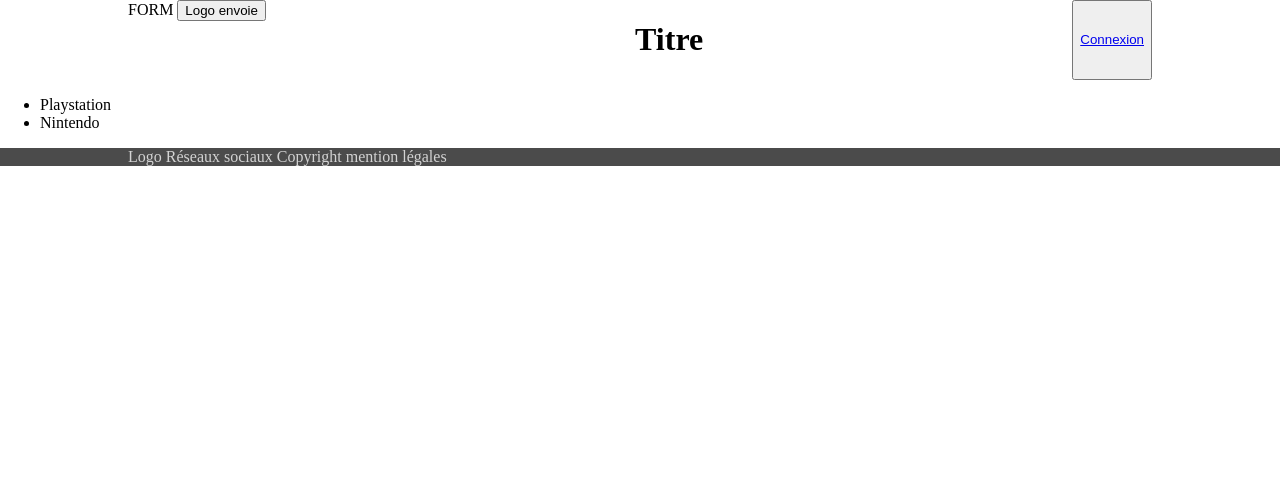
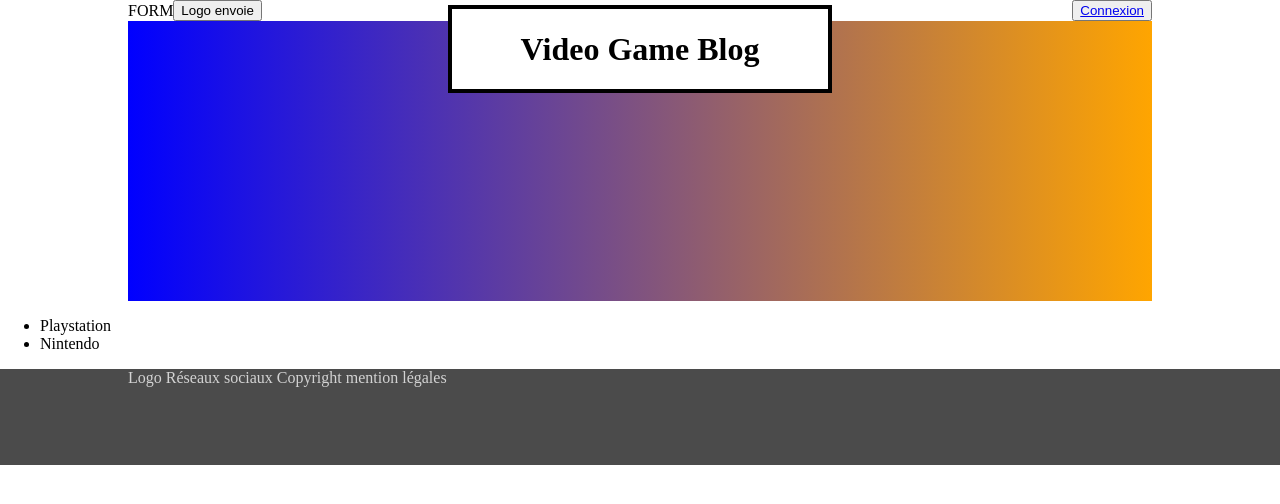
Before and after one commit to Zypheone94/Blog, a Django app: page / in a window 1280 px wide. Shown: the top 504 px of the page. Run offline with Django 4.2, Linux system fonts and the light colour scheme.

Commit message:
Nav / Main
Mise en fond du header
avec Dimensions correct pour la nav ainsi que le H1 et la bannière du site

```diff
--- a/src/Blog/static/css/base.css
+++ b/src/Blog/static/css/base.css
@@ -2,12 +2,47 @@ body {
   margin: 0;
 }
 body header {
+  padding: 0 10%;
+}
+body header nav {
   display: flex;
   justify-content: space-between;
-  padding: 0 10%;
+}
+body header nav form {
+  min-width: 35%;
+  display: flex;
+  justify-content: start;
+  align-items: center;
+}
+body header nav div {
+  min-width: 35%;
+  display: flex;
+  justify-content: end;
+  align-items: center;
+}
+body header #main {
+  background: linear-gradient(to right, blue, orange);
+  width: 100%;
+  height: 35vh;
+}
+body header #main h1 {
+  border: 4px solid black;
+  background-color: white;
+  max-width: 30%;
+  height: 10%;
+  position: absolute;
+  text-align: center;
+  vertical-align: middle;
+  top: -2%;
+  right: 35%;
+  left: 35%;
+  display: flex;
+  justify-content: center;
+  align-items: center;
 }
 body footer {
   background-color: #4b4b4b;
   padding: 0 10%;
   color: lightgray;
+  height: 12vh;
 }
--- a/src/Blog/static/scss/base.scss
+++ b/src/Blog/static/scss/base.scss
@@ -5,15 +5,61 @@ body {
     margin: 0;
 
     header{
-        display: flex;
-        justify-content: space-between;
+
 
         padding: $paddingV;
+
+        nav {
+
+            display: flex;
+            justify-content: space-between;
+
+            form{
+                min-width: 35%;
+                display: flex;
+                justify-content: start;
+                align-items: center;
+            }
+
+            div{
+                min-width: 35%;
+                display: flex;
+                justify-content: end;
+                align-items: center;
+            }
+
+        }
+
+        #main {
+            background: linear-gradient(to right, blue, orange);
+            width: 100%;
+            height: 35vh;
+
+            h1{
+                border: 4px solid black;
+                background-color: white;
+                max-width: 30%;
+                height: 10%;
+                position: absolute;
+                text-align: center;
+                vertical-align: middle;
+                top: -2%;
+                right: 35%;
+                left: 35%;
+                display: flex;
+                justify-content: center;
+                align-items: center;
+            }
+
+
+        }
     }
 
     footer {
         background-color: #4b4b4b;
         padding: $paddingV;
-        color: lightgray
+        color: lightgray;
+
+        height: 12vh;
     }
 }
--- a/src/Blog/templates/base.html
+++ b/src/Blog/templates/base.html
@@ -8,16 +8,27 @@
 </head>
 <body>
     <header>
+        <nav>
             <form method="POST">
                 FORM
                 <button>Logo envoie</button>
             </form>
-        <h1>Titre</h1>
+
             {% if is_auth %}
+                <div>
                     <p>Bonjour {{username}}</p>
+                </div>
+
             {% else %}
+                <div>
                     <button> <a href="{% url 'connexion'%}">Connexion</a></button>
+                </div>
             {% endif %}
+        </nav>
+
+        <div id="main">
+            <h1>Video Game Blog</h1>
+        </div>
 
     </header>
     <section id="main">
```
Also changed, not shown: src/db.sqlite3. Lines whose indentation alone changed are shown as unchanged.
